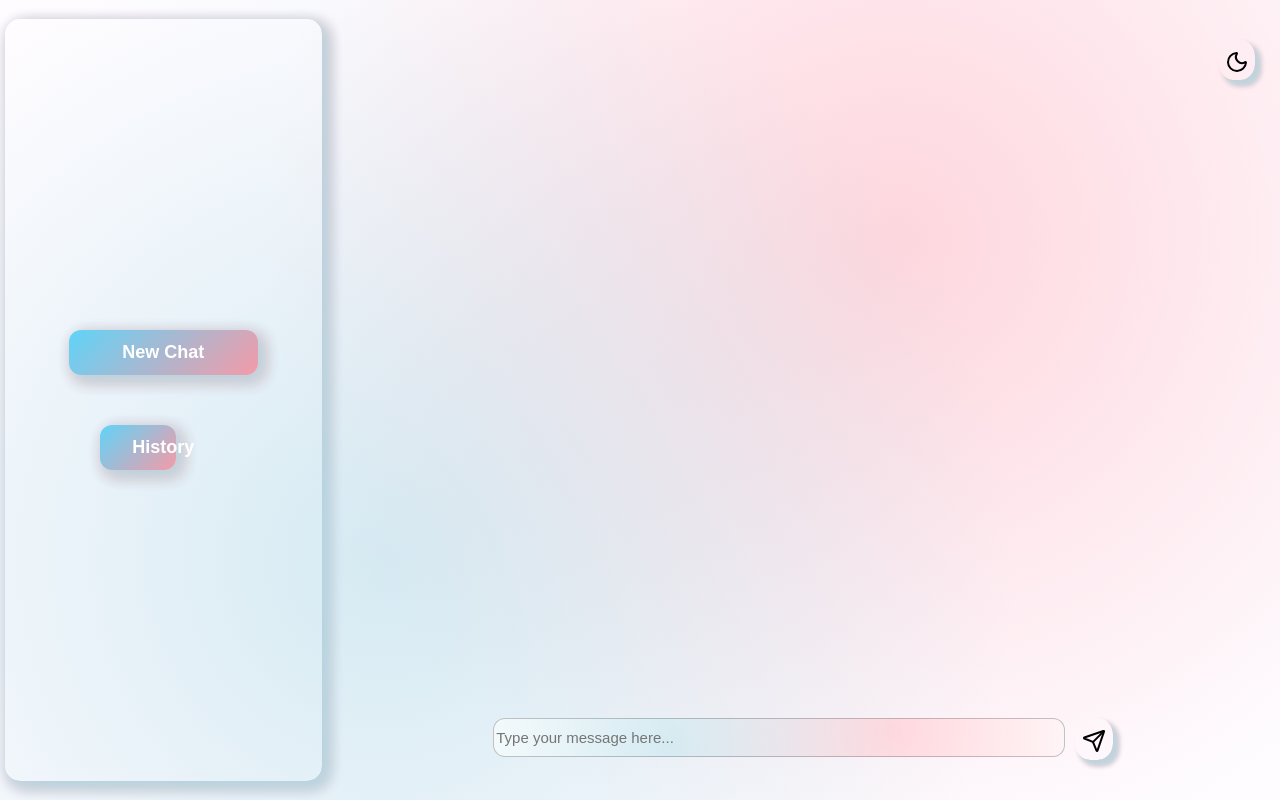
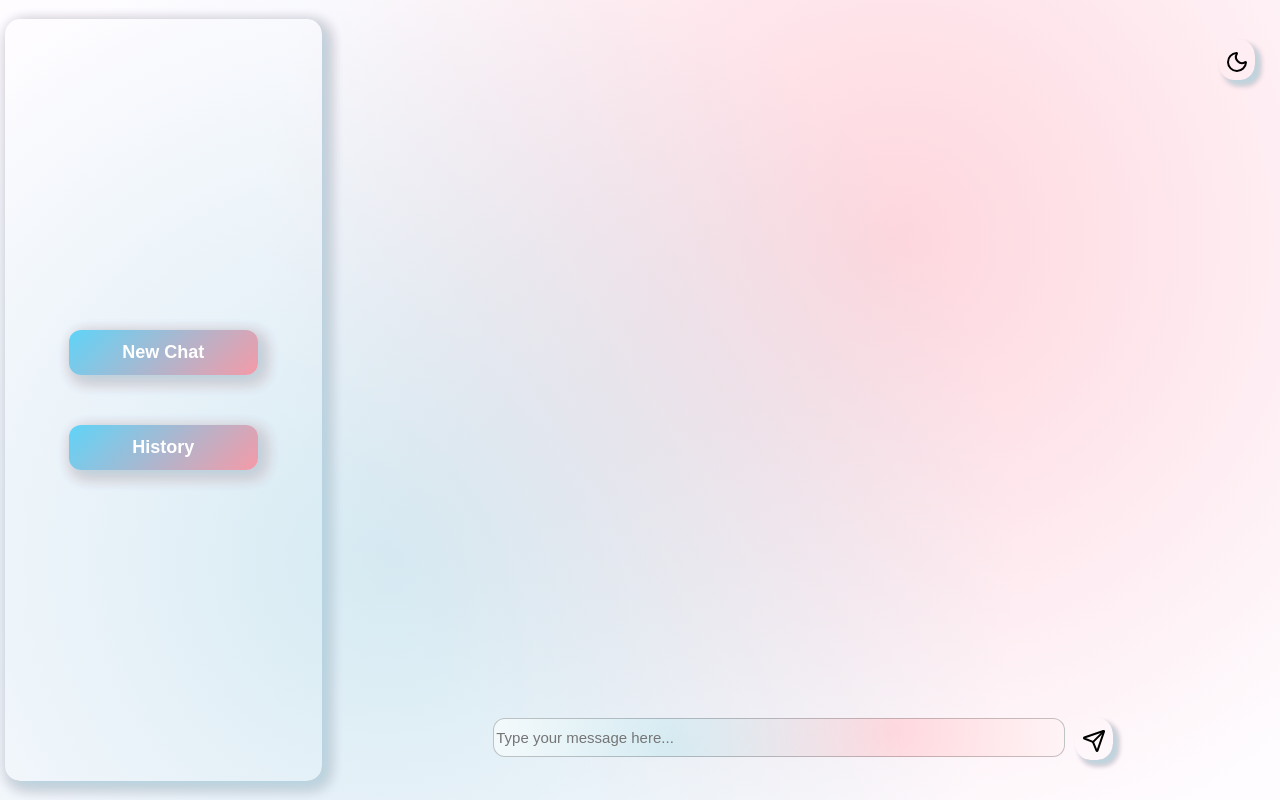
Before and after one commit to satyamrk18/AI-chatbot, a React (Vite) app: page / in a window 1280 px wide. Built offline with nearby package versions, Linux system fonts and the light colour scheme.

Commit message:
navigator added

```diff
--- a/src/navigator.jsx
+++ b/src/navigator.jsx
@@ -3,7 +3,7 @@ import { Link } from "react-router-dom";
 import Button from "./button.jsx";
 const navigator = () => {
   return (
-    <div className="navbar">
+    <div style={{width:"100%", textAlign:"center"}}>
       <Link to="/history"><Button name="History"/></Link>
     </div>
   );
```
Also changed, not shown: src/navigastor.jsx (deleted, +0 -13 lines).
